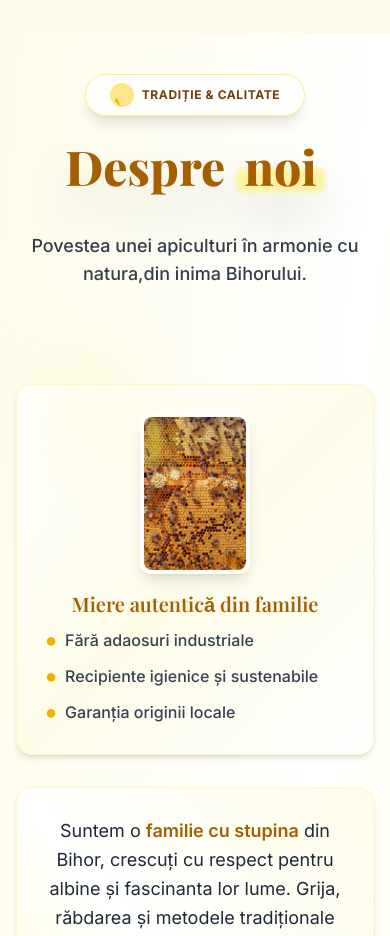
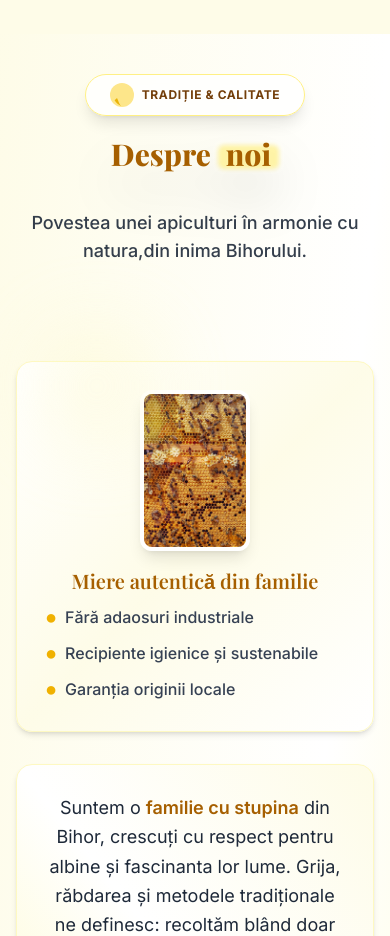
Before and after one commit to ionutpetru4046/Website-Apicultura, a Next.js app: page / in a window 390 px wide. Shown: the part 1840-2776 px from the top of the page. Built offline with nearby package versions, Linux system fonts and the light colour scheme; a web font is replaced by a local one.

Commit message:
h1 change text font

```diff
--- a/app/despre/page.tsx
+++ b/app/despre/page.tsx
@@ -39,7 +39,7 @@ export default function DesprePage() {
             </svg>
             <span className="uppercase tracking-wider font-bold text-xs text-yellow-900">Tradiție & Calitate</span>
           </div>
-          <h1 className="relative font-serif text-5xl md:text-7xl font-extrabold text-yellow-700 drop-shadow-2xl leading-tight">
+          <h1 className="relative font-serif sm:text-5xl text-3xl md:text-7xl font-extrabold text-yellow-700 drop-shadow-2xl leading-tight">
             Despre <span className="relative inline-block">
               <span className="absolute left-0 bottom-1 w-full h-6 bg-yellow-200/70 rounded-md blur-[2px] -z-10 animate-expandX"></span>
               <span className="relative z-20 px-2">noi</span>
```
